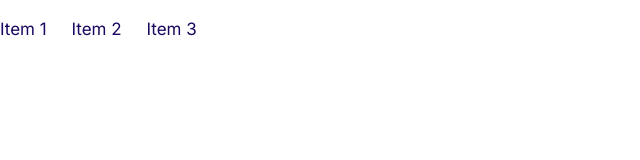
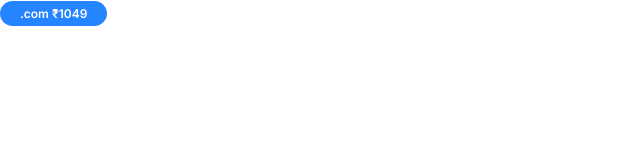
Before and after one commit to jay2100/Cloud-J, a plain HTML site: page index.html in a window 1280 px wide. Shown: the whole page, without its empty margins (0-640 px from the left). Drawn offline with Linux system fonts and the light colour scheme.

Commit message:
define badge

```diff
--- a/css/styles.css
+++ b/css/styles.css
@@ -117,3 +117,36 @@ a {
         padding-left: 0;
     }
 }
+
+/* Badges */
+.badge {
+    border-radius: 20rem;
+    padding: 0.5rem 2rem;
+    font-weight: 600;
+    white-space: nowrap;
+}
+
+.badge--primary {
+    background: var(--color-primary);
+    color: white;
+}
+
+.badge--secondary {
+    background: var(--color-secondary);
+    color: white;
+}
+
+.badge--small {
+    font-size: 1.5rem;
+}
+
+@media screen and (min-width: 1024px) {
+
+    .badge{
+        font-size: 1.5rem;
+    }
+
+    .badge--small{
+        font-size: 1.2rem;
+    }
+}
--- a/index.html
+++ b/index.html
@@ -7,17 +7,13 @@
     <meta name="viewport" content="width=device-width, initial-scale=1.0">
     <title>Document</title>
     <link rel="preconnect" href="https://fonts.gstatic.com">
-    <link href="https://fonts.googleapis.com/css2?family=Inter:wght@400;700&display=swap" rel="stylesheet">
+    <link href="https://fonts.googleapis.com/css2?family=Inter:wght@400;600;700&display=swap" rel="stylesheet">
     <link rel="stylesheet" href="css/normalize.css">
     <link rel="stylesheet" href="css/styles.css">
 </head>
 
 <body>
-    <ul class="list list--inline">
-        <li class="list__item">Item 1</li>
-        <li class="list__item">Item 2</li>
-        <li class="list__item">Item 3</li>
-    </ul>
+    <span class="badge badge--primary badge--small">.com ₹1049</span>
 </body>
 
 </html>
```
Also changed, not shown: components/badges.html (added, +1 -0 lines).
